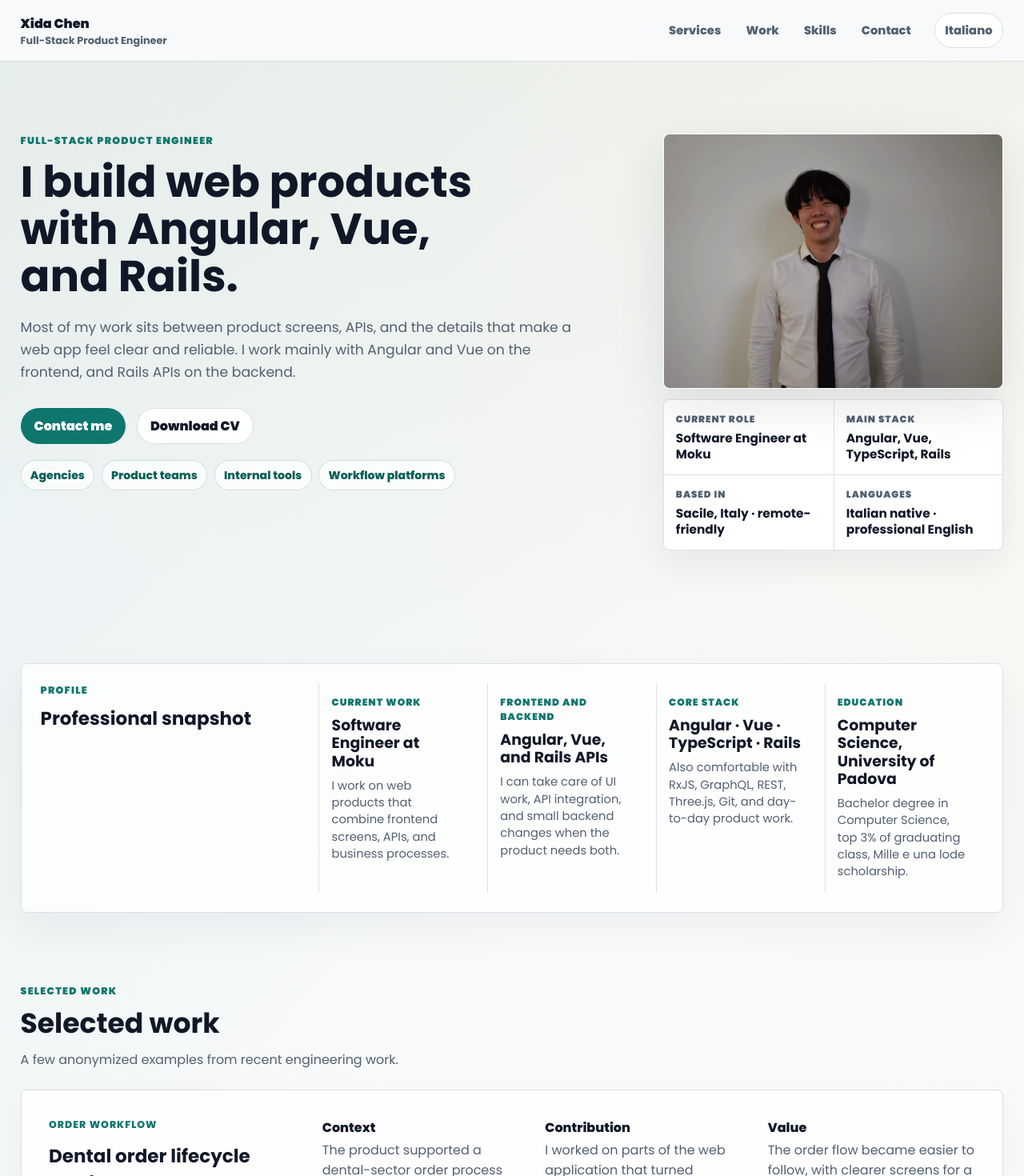
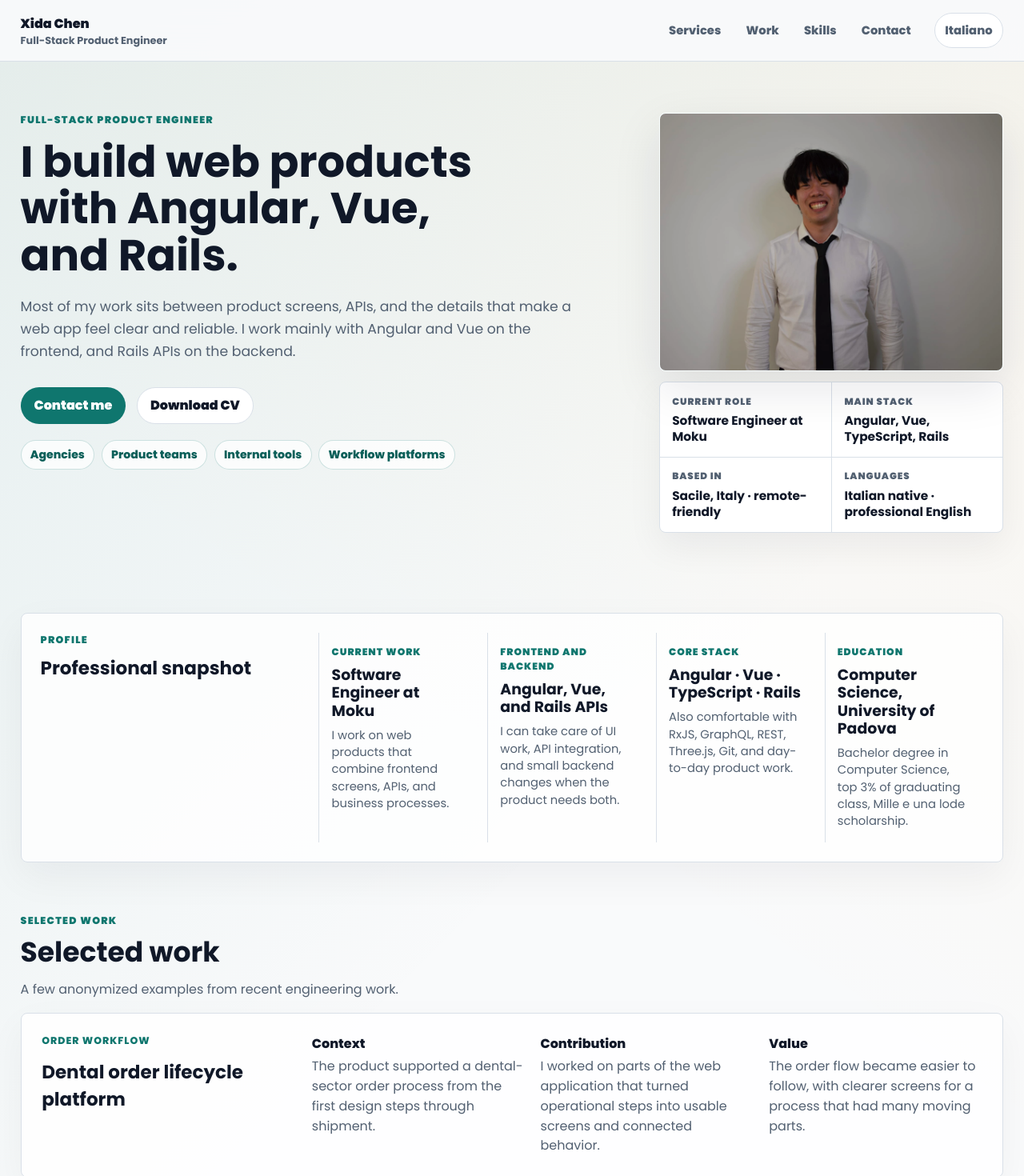
Before and after one commit to XidaZ3/Portfolio, an Angular app: page / in a window 1280 px wide. Shown: the top 1470 px of the page at 80% size. Built offline with nearby package versions, Linux system fonts and the light colour scheme.

Commit message:
style: tighten portfolio spacing

```diff
--- a/src/app/app.scss
+++ b/src/app/app.scss
@@ -72,7 +72,7 @@ nav a:hover,
 
 main {
   display: grid;
-  gap: clamp(3.5rem, 7vw, 6rem);
+  gap: clamp(2.5rem, 5vw, 4.25rem);
 }
 
 @media (max-width: 820px) {
--- a/src/app/sections/case-studies-section.scss
+++ b/src/app/sections/case-studies-section.scss
@@ -10,8 +10,8 @@
 .case-card {
   display: grid;
   grid-template-columns: minmax(260px, 0.72fr) minmax(0, 2fr);
-  gap: clamp(1.5rem, 4vw, 3rem);
-  padding: clamp(1.35rem, 2.8vw, 2.15rem);
+  gap: clamp(1.25rem, 3vw, 2.25rem);
+  padding: clamp(1.1rem, 2vw, 1.65rem);
   border: 1px solid var(--color-border);
   border-radius: var(--radius);
   background: rgb(255 255 255 / 0.9);
--- a/src/app/sections/contact-section.scss
+++ b/src/app/sections/contact-section.scss
@@ -5,9 +5,9 @@
 .contact {
   display: grid;
   grid-template-columns: minmax(0, 0.85fr) minmax(320px, 1fr);
-  gap: clamp(1.5rem, 4vw, 4rem);
+  gap: clamp(1.25rem, 3vw, 3rem);
   align-items: start;
-  padding: clamp(2rem, 5vw, 3rem);
+  padding: clamp(1.5rem, 4vw, 2.35rem);
   border-radius: var(--radius);
   background: var(--color-ink);
   color: white;
--- a/src/app/sections/hero-section.scss
+++ b/src/app/sections/hero-section.scss
@@ -5,10 +5,10 @@
 .hero {
   display: grid;
   grid-template-columns: minmax(0, 1.25fr) minmax(320px, 0.72fr);
-  gap: clamp(2rem, 5vw, 5.5rem);
+  gap: clamp(1.5rem, 4vw, 4rem);
   align-items: start;
-  min-height: calc(92svh - 84px);
-  padding: clamp(3.25rem, 7vw, 5.75rem) 0 clamp(2rem, 4vw, 3.25rem);
+  min-height: auto;
+  padding: clamp(2.25rem, 5vw, 4rem) 0 clamp(1.5rem, 3vw, 2.25rem);
 }
 
 .hero__content {
--- a/src/styles.scss
+++ b/src/styles.scss
@@ -61,13 +61,13 @@ a {
 .section--split {
   display: grid;
   grid-template-columns: minmax(280px, 0.7fr) minmax(0, 1.65fr);
-  gap: clamp(1.5rem, 4vw, 4rem);
+  gap: clamp(1.25rem, 3vw, 3rem);
   align-items: start;
 }
 
 .section__intro {
   max-width: 680px;
-  margin-bottom: 1.5rem;
+  margin-bottom: 1rem;
 }
 
 .section__intro--sticky {
```
